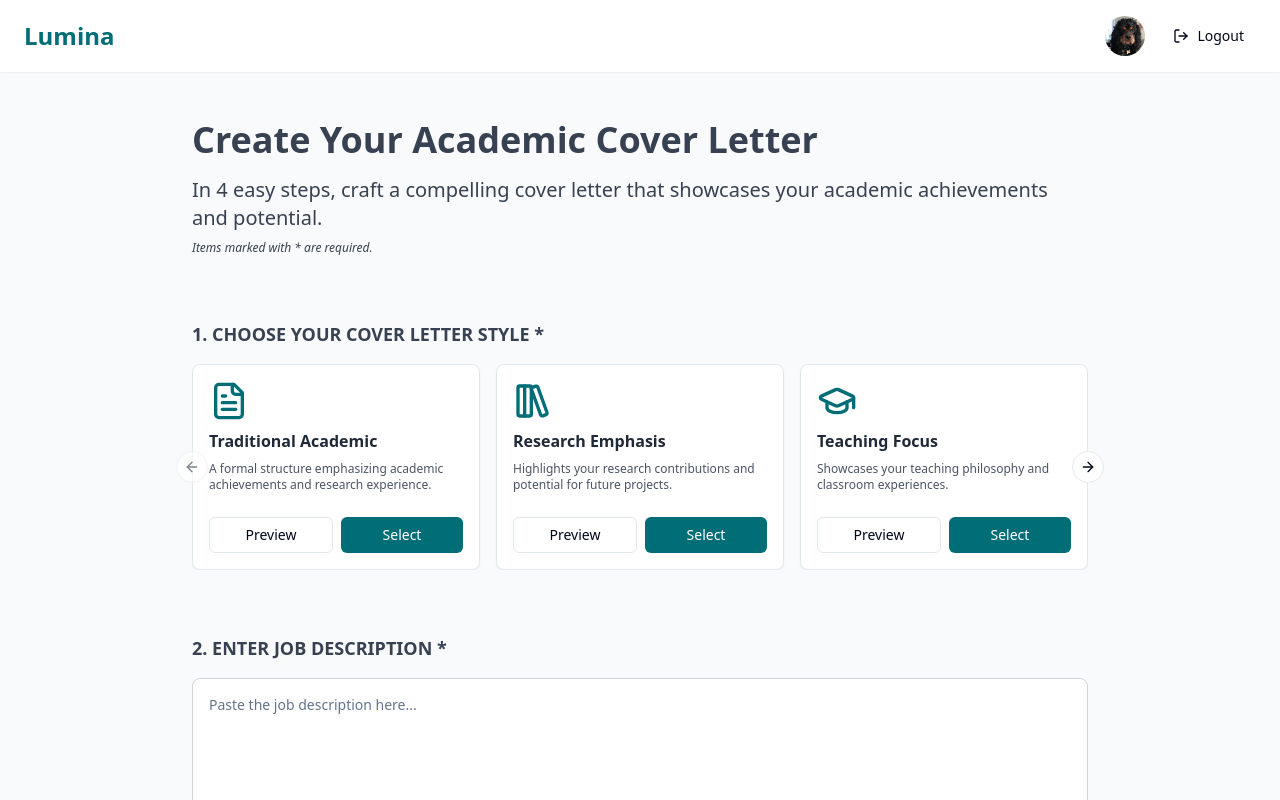
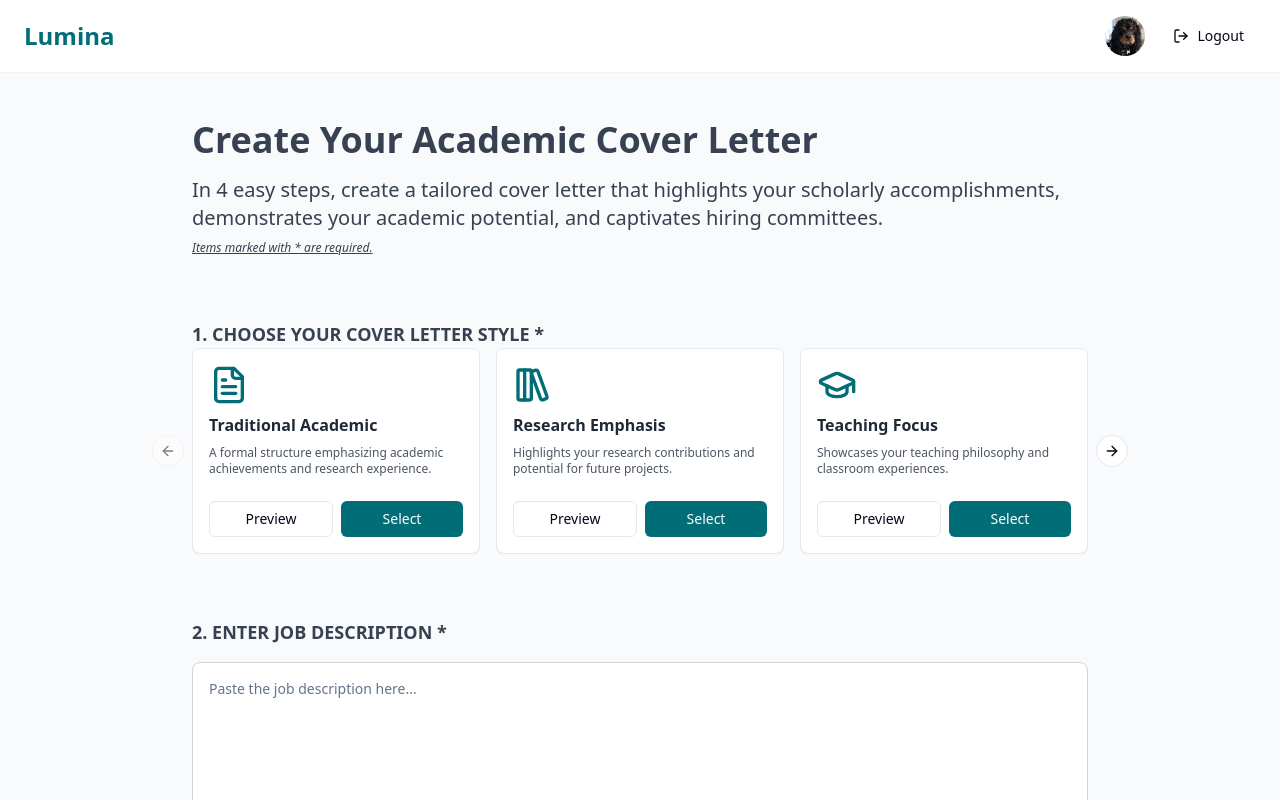
Before and after one commit to Naxus28/lumina.ai, a Next.js app: page /auth/cover-letter-generator in a window 1280 px wide. Shown: the top 800 px of the page. Built offline with nearby package versions, Linux system fonts and the light colour scheme.

Commit message:
Fixes carousel colors and theme selection message

```diff
--- a/app/auth/cover-letter-generator/components/document-templates/TemplateSelector.tsx
+++ b/app/auth/cover-letter-generator/components/document-templates/TemplateSelector.tsx
@@ -1,4 +1,4 @@
-import React, { useState, useEffect } from 'react';
+import React, { useState } from 'react';
 import { Button } from '@/components/ui/button';
 import { Dialog, DialogContent, DialogClose } from '@/components/ui/dialog';
 import { X } from 'lucide-react';
@@ -24,14 +24,11 @@ export const TemplateSelector: React.FC<TemplateSelectorProps> = ({ onSelectTemp
 	};
 
 	return (
-		<section>
-			<div className="container mx-auto pt-4">
-				{/* <Container padding="sm">
-          <AnimatedSteps />
-        </Container> */}
+		<section className="space-y-4">
+			<div className="relative">
 				<Carousel className="w-full">
 					<CarouselContent className="-ml-2 md:-ml-4">
-						{templates.map((template: CoverLetterTemplate, index) => (
+						{templates.map((template: CoverLetterTemplate) => (
 							<CarouselItem
 								key={template.name}
 								className="pl-2 md:pl-4 md:basis-1/3 lg:basis-1/3"
@@ -45,28 +42,31 @@ export const TemplateSelector: React.FC<TemplateSelectorProps> = ({ onSelectTemp
 							</CarouselItem>
 						))}
 					</CarouselContent>
-					<CarouselPrevious className="left-0 -translate-x-1/2" />
-					<CarouselNext className="right-0 translate-x-1/2" />
+					<CarouselPrevious className="absolute left-0 top-1/2 -translate-y-1/2 -translate-x-[calc(100%+8px)] hover:bg-[#E0F2F1] hover:text-[#006D77] data-[disabled]:opacity-50 data-[disabled]:cursor-not-allowed" />
+					<CarouselNext className="absolute right-0 top-1/2 -translate-y-1/2 translate-x-[calc(100%+8px)] hover:bg-[#E0F2F1] hover:text-[#006D77] data-[disabled]:opacity-50 data-[disabled]:cursor-not-allowed" />
 				</Carousel>
-				{selectedTemplate && (
-					<div className="mt-8 text-center">
-						<Button className="bg-[#006D77] hover:bg-[#005a63] text-white px-6 py-2 rounded-md text-lg font-semibold transition-colors duration-300">Continue with {selectedTemplate} Template</Button>
-					</div>
-				)}
 			</div>
+
+			{selectedTemplate && (
+				<div className="text-center mt-4">
+					<span className="inline-block text-[#006D77] hover:text-[#005a63] text-lg font-semibold transition-colors duration-200 cursor-pointer border-b-2 border-[#006D77] hover:border-[#005a63] pb-1">Continue with {selectedTemplate}</span>
+				</div>
+			)}
+
 			<Dialog
 				open={!!viewingPdf}
 				onOpenChange={() => setViewingPdf(null)}
 			>
 				<DialogContent className="max-w-4xl w-full h-[90vh] p-0 overflow-hidden">
 					<div className="relative w-full h-full">
-						<DialogClose className="absolute right-4 top-4 z-10">
+						<DialogClose className="absolute right-2 top-2 z-10">
 							<Button
 								variant="ghost"
-								className="flex items-center gap-2 text-sm"
+								size="sm"
+								className="p-1"
 							>
-								<X className="h-5 w-5" />
-								Close
+								<X className="h-4 w-4" />
+								<span className="sr-only">Close</span>
 							</Button>
 						</DialogClose>
 						<object
@@ -75,12 +75,12 @@ export const TemplateSelector: React.FC<TemplateSelectorProps> = ({ onSelectTemp
 							className="w-full h-full"
 						>
 							<p className="p-4 text-sm">
-								It appears you don't have a PDF plugin for this browser. You can{' '}
+								PDF preview not available.{' '}
 								<a
 									href={viewingPdf || ''}
 									className="text-blue-600 hover:underline"
 								>
-									click here to download the PDF file.
+									Download PDF
 								</a>
 							</p>
 						</object>
--- a/app/auth/cover-letter-generator/page.tsx
+++ b/app/auth/cover-letter-generator/page.tsx
@@ -144,7 +144,7 @@ const CoverLetterGenerator: React.FC = () => {
 					<header>
 						<h1 className="text-4xl font-bold text-gray-700 mb-4">Create Your Academic Cover Letter</h1>
 						<p className="text-xl text-gray-700">
-							In 4 easy steps, craft a compelling cover letter that showcases your academic achievements and potential. <span className="text-xs block mt-2 italic">Items marked with * are required.</span>
+							In 4 easy steps, create a tailored cover letter that highlights your scholarly accomplishments, demonstrates your academic potential, and captivates hiring committees.<span className="text-xs block mt-2 italic underline">Items marked with * are required.</span>
 						</p>
 					</header>
 				</Container>
```
